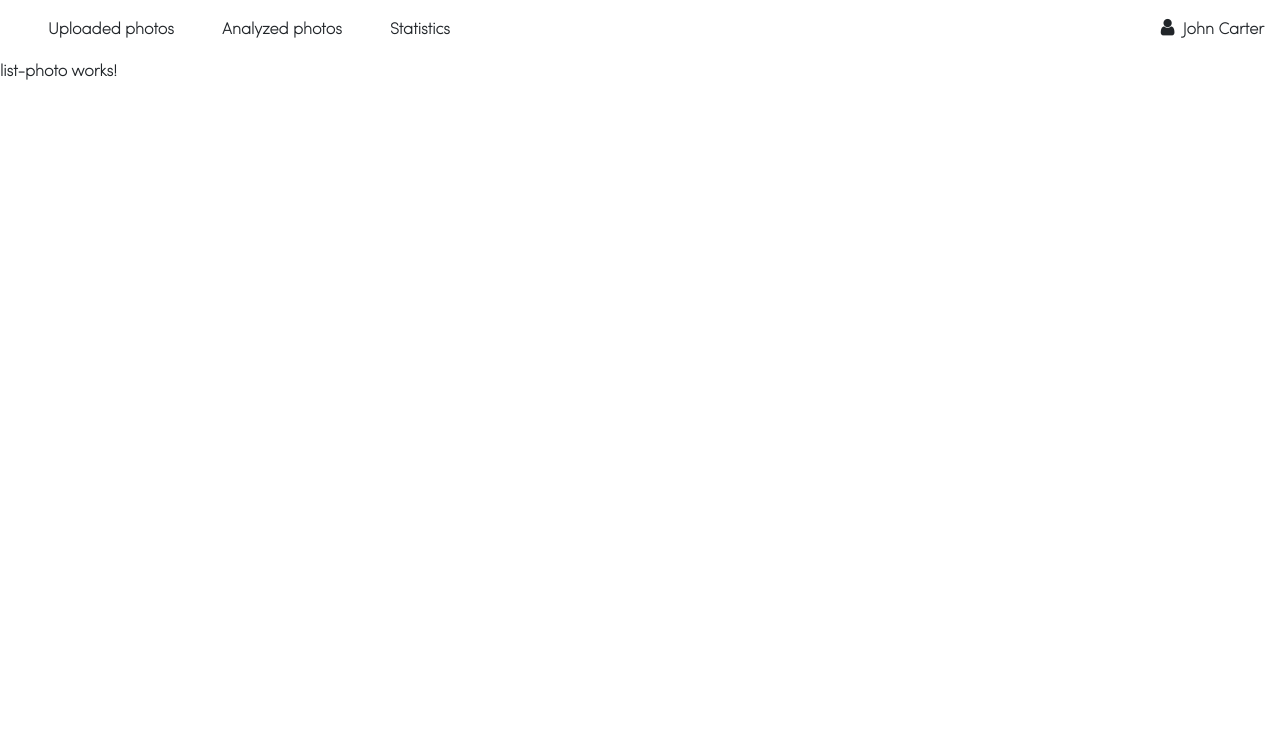
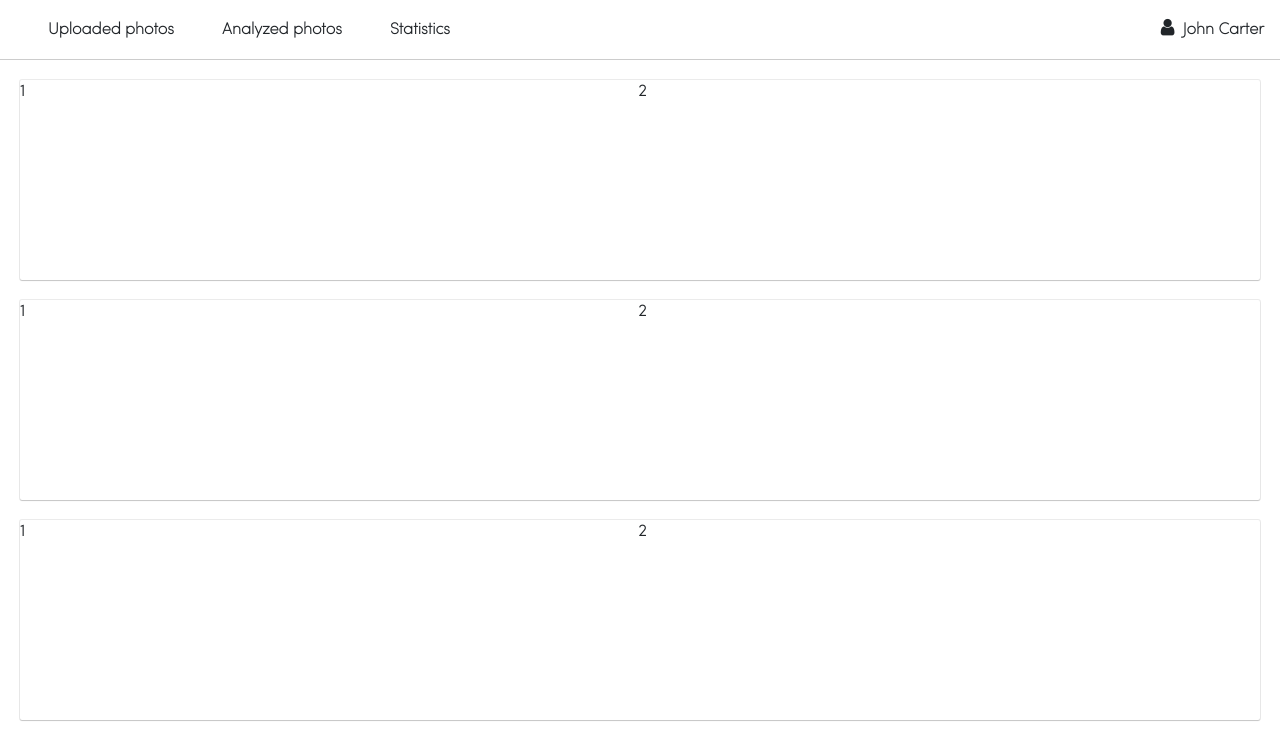
Before and after one commit to ValeriyBilyk/DefectRecognition, an Angular app: page /main/uploadedPhotos in a window 1280 px wide. Shown: the top 738 px of the page. Built offline with nearby package versions, Linux system fonts and the light colour scheme.

Commit message:
add layout improvements, styles for photo list item

```diff
--- a/src/app/app.component.html
+++ b/src/app/app.component.html
@@ -1 +1,3 @@
-<router-outlet></router-outlet>
+<div class="dr-wrapper">
+  <router-outlet></router-outlet>
+</div>
--- a/src/app/app.component.scss
+++ b/src/app/app.component.scss
@@ -0,0 +1,3 @@
+.dr-wrapper {
+  min-width: 750px;
+}
--- a/src/app/main-page/main-page.component.html
+++ b/src/app/main-page/main-page.component.html
@@ -9,4 +9,6 @@
     John Carter
   </div>
 </div>
-<router-outlet></router-outlet>
+<div class="dr-content">
+  <router-outlet></router-outlet>
+</div>
--- a/src/app/main-page/main-page.component.scss
+++ b/src/app/main-page/main-page.component.scss
@@ -1,3 +1,5 @@
+@import '../../styles';
+
 ul {
   list-style-type: none;
 
@@ -7,9 +9,21 @@ ul {
 }
 
 .dr-navigation {
+  width: 100%;
   height: 60px;
+  border-bottom: 1px solid $dr-border-color;
+  position: fixed;
+  top: 0;
+  left: 0;
+  z-index: 99999;
+  background-color: #fff;
 }
 
 .dr-profile {
   font-size: 1.2rem;
 }
+
+.dr-content {
+  padding: 60px 20px 20px;
+  position: relative;
+}
--- a/src/app/shared/list-photo-item/list-photo-item.component.html
+++ b/src/app/shared/list-photo-item/list-photo-item.component.html
@@ -1,3 +1,4 @@
-<p>
-  list-photo-item works!
-</p>
+<div class="d-flex dr-photo-list-item">
+  <div class="dr-default-flex-grow">1</div>
+  <div class="dr-default-flex-grow">2</div>
+</div>
--- a/src/app/shared/list-photo-item/list-photo-item.component.scss
+++ b/src/app/shared/list-photo-item/list-photo-item.component.scss
@@ -0,0 +1,12 @@
+@import '../../../styles';
+
+.dr-default-flex-grow {
+  flex-grow: 1;
+}
+
+.dr-photo-list-item {
+  margin-top: 20px;
+  height: 200px;
+  box-shadow: 0 1px 1px 0 rgba(0,0,0,0.16), 0 0 0 1px rgba(0,0,0,0.08);
+  border-radius: 2px;
+}
--- a/src/app/shared/list-photo/list-photo.component.html
+++ b/src/app/shared/list-photo/list-photo.component.html
@@ -1,3 +1 @@
-<p>
-  list-photo works!
-</p>
+<app-list-photo-item *ngFor="let item of items"></app-list-photo-item>
--- a/src/app/shared/list-photo/list-photo.component.ts
+++ b/src/app/shared/list-photo/list-photo.component.ts
@@ -7,6 +7,8 @@ import { Component, OnInit } from '@angular/core';
 })
 export class ListPhotoComponent implements OnInit {
 
+  items = [1, 2, 3, 4, 5];
+
   constructor() { }
 
   ngOnInit() {
--- /dev/null
+++ b/src/assets/variables.scss
@@ -0,0 +1 @@
+$dr-border-color: #ccc;
--- a/src/styles.scss
+++ b/src/styles.scss
@@ -1,4 +1,6 @@
 /* You can add global styles to this file, and also import other style files */
+@import 'assets/variables';
+
 html {
   height: 100%;
 }
```
